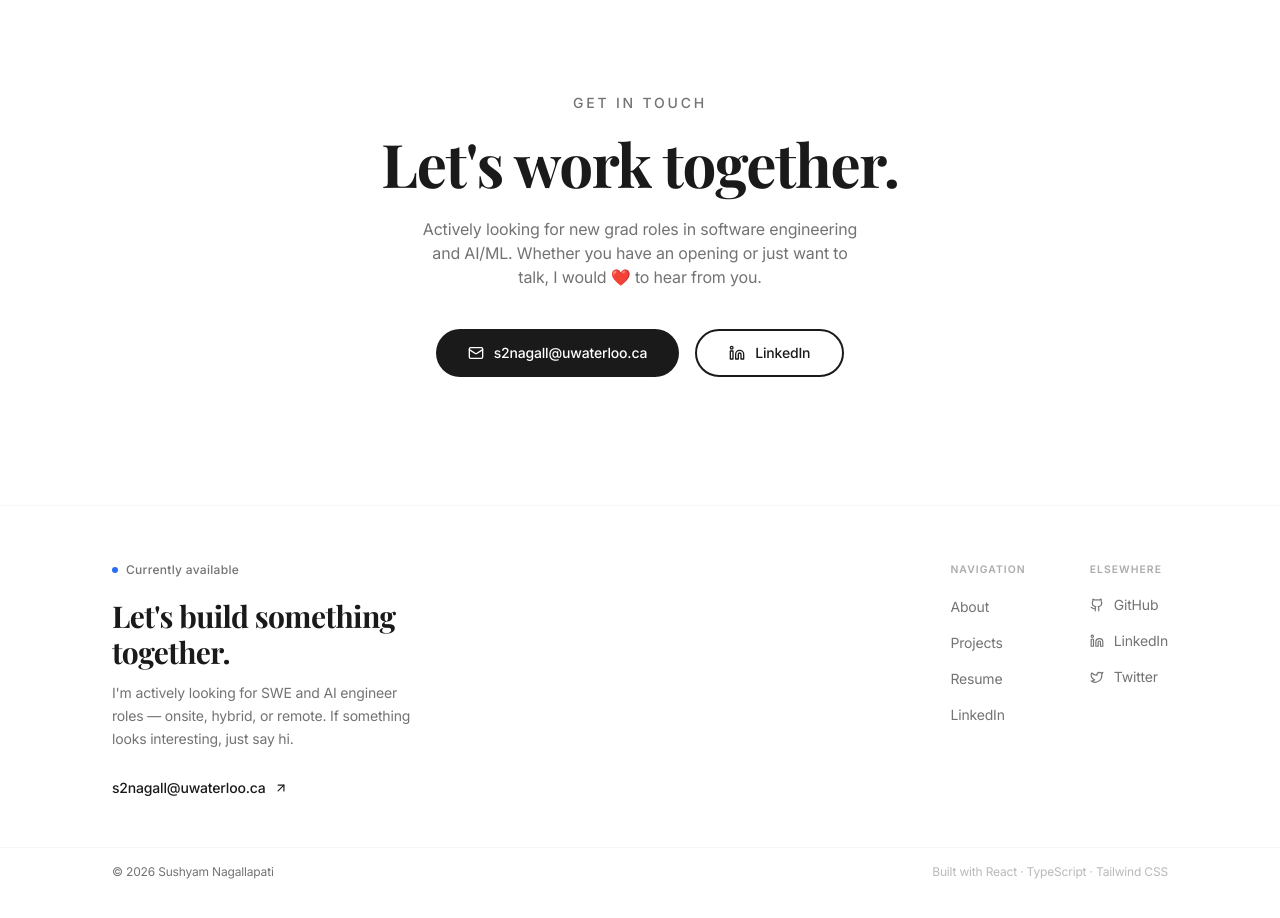
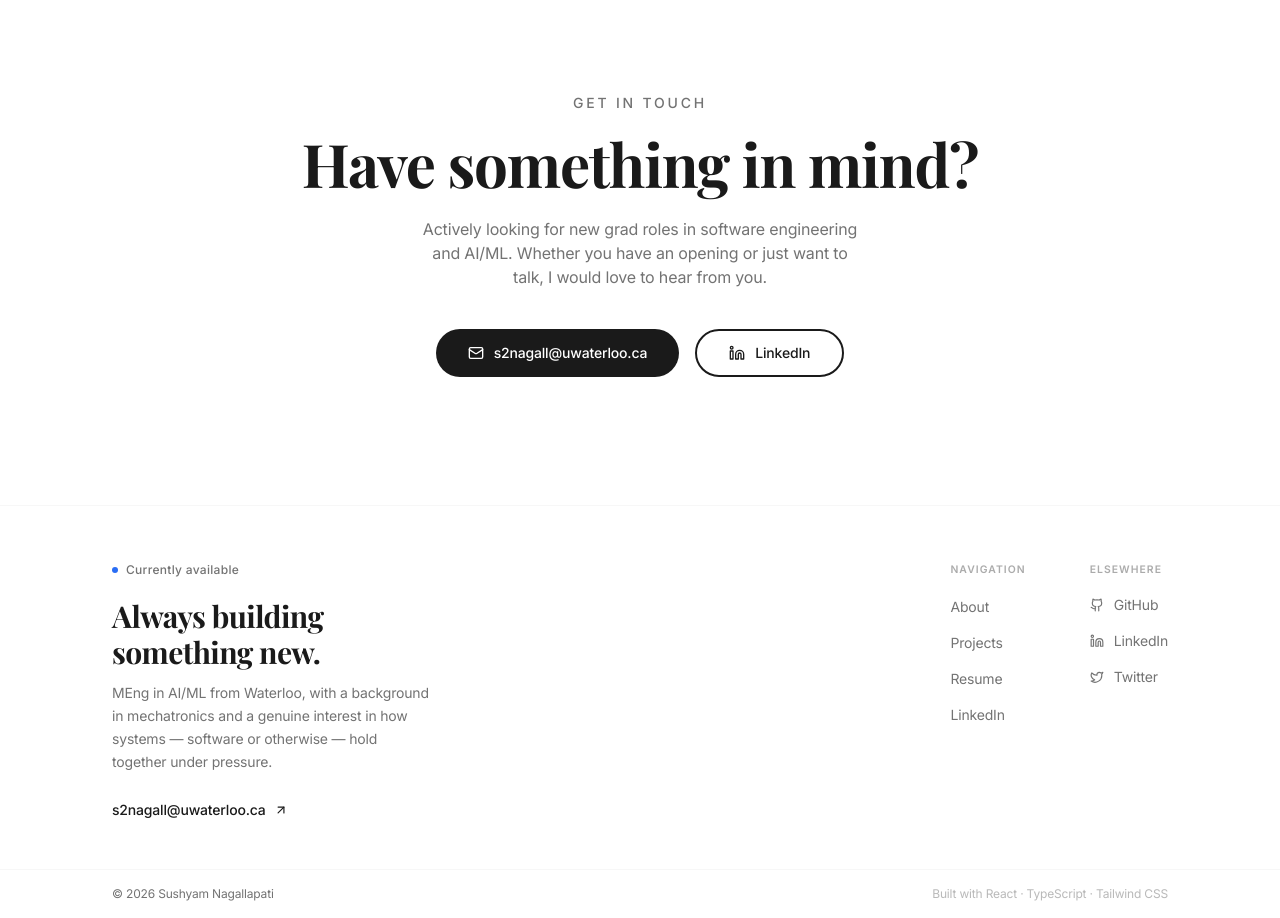
Before and after one commit to SushyamNagallapati/Sushyam-Portfolio-main, a React (Vite) app: page /projects in a window 1280 px wide. Shown: the part 1860-2778 px from the top of the page. Before the commit the page ends 2756 px from the top, so only its background shows below. Built offline with nearby package versions, Linux system fonts and the light colour scheme.

Commit message:
Update ContactSection and Footer components for improved messaging and clarity

```diff
--- a/src/components/ContactSection.tsx
+++ b/src/components/ContactSection.tsx
@@ -13,13 +13,13 @@ const ContactSection = () => {
 
           {/* Heading */}
           <h2 className="font-serif text-4xl sm:text-5xl lg:text-6xl font-bold text-foreground leading-[1.05] mb-6">
-            Let's work together.
+            Have something in mind?
           </h2>
 
           {/* Subtext */}
           <p className="text-muted-foreground text-sm sm:text-base leading-relaxed max-w-md mb-10">
             Actively looking for new grad roles in software engineering and
-            AI/ML. Whether you have an opening or just want to talk, I would ❤️
+            AI/ML. Whether you have an opening or just want to talk, I would love
             to hear from you.
           </p>
 
--- a/src/components/Footer.tsx
+++ b/src/components/Footer.tsx
@@ -33,10 +33,10 @@ const Footer = () => {
             </div>
 
             <h2 className="font-serif text-2xl sm:text-3xl font-bold text-foreground leading-snug mb-3">
-              Let's build something together.
+              Always building something new.
             </h2>
             <p className="text-sm text-muted-foreground leading-relaxed mb-6">
-              I'm actively looking for SWE and AI engineer roles — onsite, hybrid, or remote. If something looks interesting, just say hi.
+              MEng in AI/ML from Waterloo, with a background in mechatronics and a genuine interest in how systems — software or otherwise — hold together under pressure.
             </p>
 
             <a
```
